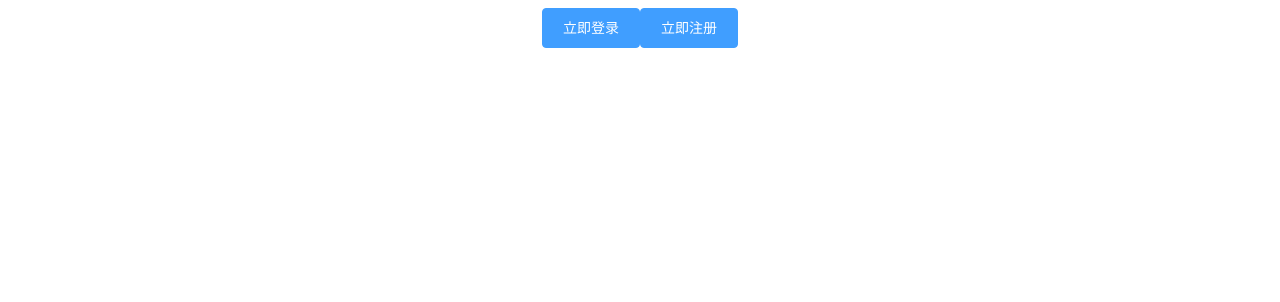
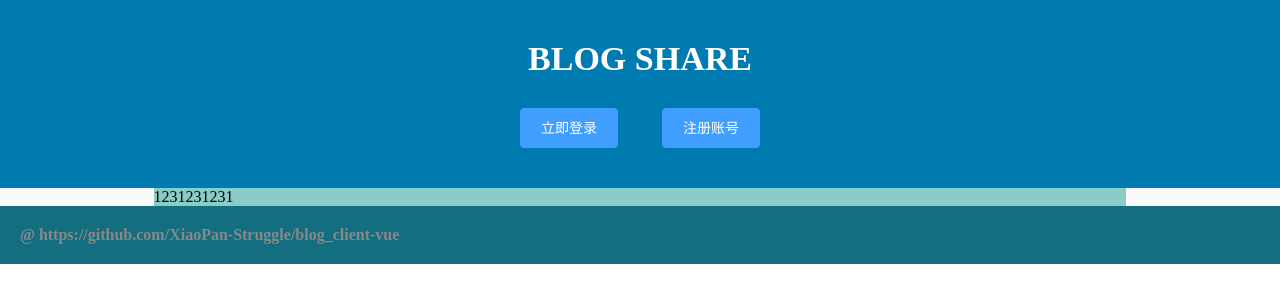
Before and after one commit to XiaoPan-Struggle/blog_client-vue, a Vue app: page /#/ in a window 1280 px wide. Shown: the top 302 px of the page. Built offline with nearby package versions, Linux system fonts and the light colour scheme.

Commit message:
完成 header.vue 样式

```diff
--- a/src/App.vue
+++ b/src/App.vue
@@ -1,28 +1,55 @@
 <template>
   <div id="app">
-    <router-view/>
+    <Header id="header" />
+    <main id="main">
+      <router-view/>
+    </main>
+    <Footer id="footer" />
   </div>
 </template>
 
-<style lang="scss">
-#app {
-  font-family: Avenir, Helvetica, Arial, sans-serif;
-  -webkit-font-smoothing: antialiased;
-  -moz-osx-font-smoothing: grayscale;
-  text-align: center;
-  color: #2c3e50;
-}
-
-#nav {
-  padding: 30px;
-
-  a {
-    font-weight: bold;
-    color: #2c3e50;
-
-    &.router-link-exact-active {
-      color: #42b983;
-    }
+<script lang="js">
+import Header from '@/components/header';
+import Footer from '@/components/footer';
+export default {
+  components: {
+    Header,
+    Footer
   }
 }
+</script>
+
+<style lang="scss">
+body,h1,h2,h3,h4,h5{
+  padding: 0;
+  margin: 0;
+}
+main{
+  background-color: #8accc8;
+}
+*{
+  box-sizing: border-box;
+}
+#app {
+  background-color: #fafafa;
+  display: grid;
+  grid-template-columns: 12% auto 12%;
+  grid-template-rows: auto 1fr auto;
+  grid-template-areas: "header header header"
+                       ". main ."
+                       "footer footer footer" ;
+  #header {
+    grid-area: header;
+  }
+  #main{
+    grid-area: main;
+  }
+  #footer{
+    grid-area: footer;
+  }
+}
+a {
+  font-weight: bold;
+  text-decoration: none;
+}
 </style>
--- /dev/null
+++ b/src/components/footer.vue
@@ -0,0 +1,17 @@
+<template>
+  <div>
+    <a href="https://github.com/XiaoPan-Struggle/blog_client-vue">@ https://github.com/XiaoPan-Struggle/blog_client-vue</a>
+  </div>
+</template>
+
+
+<style lang="scss" scoped>
+div {
+  padding: 20px;
+  background-color: #136e80;
+
+  a {
+    color: #888;
+  }
+}
+</style>
--- /dev/null
+++ b/src/components/header.vue
@@ -0,0 +1,43 @@
+<template>
+  <div class="header">
+    <h2 id="h2">BLOG SHARE</h2>
+    <nav id="nav">
+      <router-link to="/login">
+        <el-button type="primary">立即登录</el-button>
+      </router-link>
+      <router-link to="/register">
+        <el-button type="primary">注册账号</el-button>
+      </router-link>
+    </nav>
+  </div>
+</template>
+
+<script lang="ts">
+export default {
+  name: 'header'
+};
+</script>
+
+<style lang="scss" scoped>
+  .header{
+    padding: 40px;
+    display: grid;
+    grid-template-columns: 40% 20% 40%;
+    grid-template-rows: auto 1fr auto;
+    grid-template-areas: ". h2 ."
+                         ". nav ." ;
+    background-color: #007bb1;
+    text-align: center;
+    #h2{
+      grid-area: h2;
+      font-size: 34px;
+      color: #fff;
+    }
+    #nav{
+      margin-top: 30px;
+      grid-area: nav;
+      display: flex;
+      justify-content: space-between;
+    }
+  }
+</style>
--- a/src/views/Home.vue
+++ b/src/views/Home.vue
@@ -1,16 +1,10 @@
 <template>
   <div class="home">
-    <router-link to="/login">
-      <el-button type="primary">立即登录</el-button>
-    </router-link>
-    <router-link to="/register">
-      <el-button type="primary">立即注册</el-button>
-    </router-link>
+1231231231
   </div>
 </template>
 
 <script>
-// @ is an alias to /src
 import request from '@/helpers/request';
 import auth from '@/api/auth';
 
@@ -19,6 +13,8 @@ window.auth = auth
 
 export default {
   name: 'Home',
-  components: {}
+  components: {
+
+  }
 }
 </script>
```
